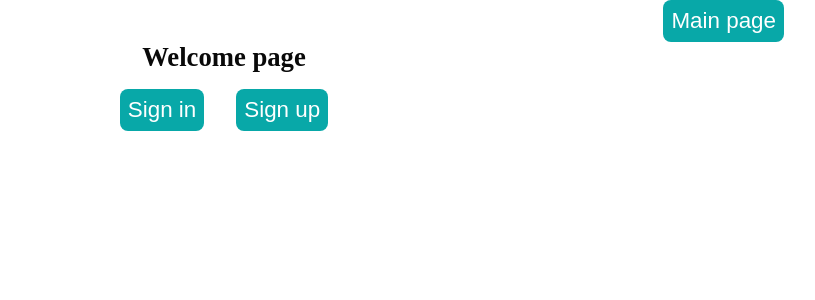
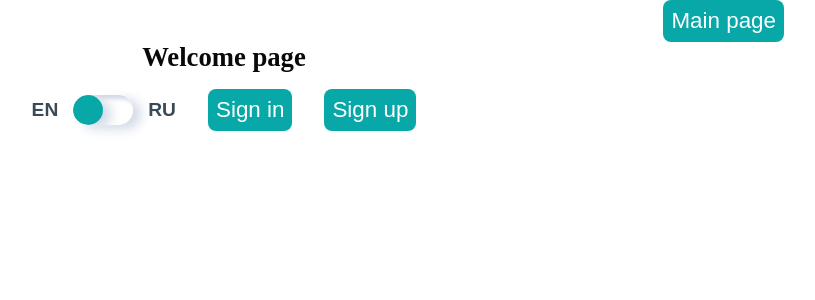
Before and after one commit to Zhybuliou/graphiql-app, a React (Vite) app: page / in a window 1280 px wide. Shown: the top 300 px of the page, without its empty margins (416-1231 px from the left). Built offline with nearby package versions, Linux system fonts and the light colour scheme.

Commit message:
feat: add style lang switch input

```diff
--- /dev/null
+++ b/src/components/Local/Local.css
@@ -0,0 +1,60 @@
+.label {
+  display: inline-flex;
+  align-items: center;
+  cursor: pointer;
+  color: #394a56;
+}
+
+.label-text {
+  margin-left: 16px;
+}
+
+.toggle {
+  isolation: isolate;
+  position: relative;
+  height: 30px;
+  width: 60px;
+  border-radius: 15px;
+  overflow: hidden;
+  box-shadow:
+    -8px -4px 8px 0px #ffffff,
+    8px 4px 12px 0px #d1d9e6,
+    4px 4px 4px 0px #d1d9e6 inset,
+    -4px -4px 4px 0px #ffffff inset;
+}
+
+.toggle-state {
+  display: none;
+}
+
+.indicator {
+  height: 100%;
+  width: 30px;
+  background: #08a8a8;
+  border-radius: 15px;
+  transform: translate3d(0%, 0, 0);
+  transition: transform 0.4s cubic-bezier(0.85, 0.05, 0.18, 1.35);
+  box-shadow:
+    -8px -4px 8px 0px #ffffff,
+    8px 4px 12px 0px #d1d9e6;
+}
+
+.toggle-state:checked ~ .indicator {
+  transform: translate3d(100%, 0, 0);
+}
+.label::before {
+  content: 'en';
+  margin-right: 15px;
+  font-size: 1.2rem;
+  text-transform: uppercase;
+  font-weight: 600;
+  font-family: Arial, Helvetica, sans-serif;
+}
+.label::after {
+  content: 'ru';
+  margin-left: 15px;
+  font-size: 1.2rem;
+  text-transform: uppercase;
+  font-weight: 600;
+  font-family: Arial, Helvetica, sans-serif;
+}
--- /dev/null
+++ b/src/components/Local/Local.tsx
@@ -0,0 +1,18 @@
+import './Local.css';
+
+export default function Local() {
+  return (
+    <label htmlFor="check" className="label">
+      <div className="toggle">
+        <input
+          id="check"
+          className="toggle-state"
+          type="checkbox"
+          name="check"
+          value="check"
+        />
+        <div className="indicator" />
+      </div>
+    </label>
+  );
+}
--- a/src/pages/WelcomePage/WelcomePage.tsx
+++ b/src/pages/WelcomePage/WelcomePage.tsx
@@ -2,6 +2,7 @@ import { NavLink } from 'react-router-dom';
 
 import RouteParths from '../../types/enums/routeParths';
 import './WelcomePage.css';
+import Local from '../../components/Local/Local';
 
 function WelcomePage() {
   const user = false;
@@ -15,6 +16,7 @@ function WelcomePage() {
         </NavLink>
       ) : (
         <div className="authentication-wrapper">
+          <Local />
           <NavLink to={RouteParths.SIGNIN}>
             <button type="button">Sign in</button>
           </NavLink>
```
